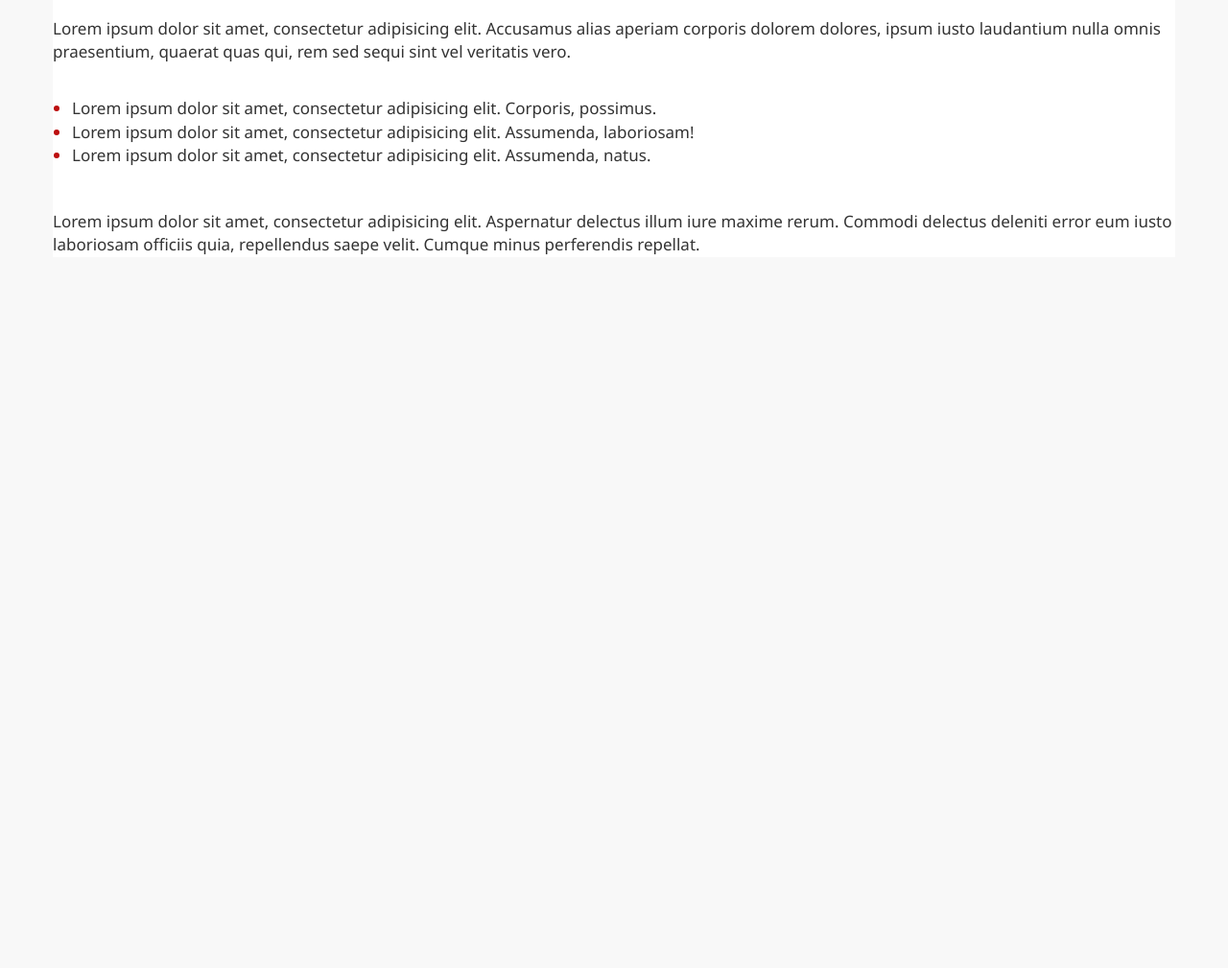
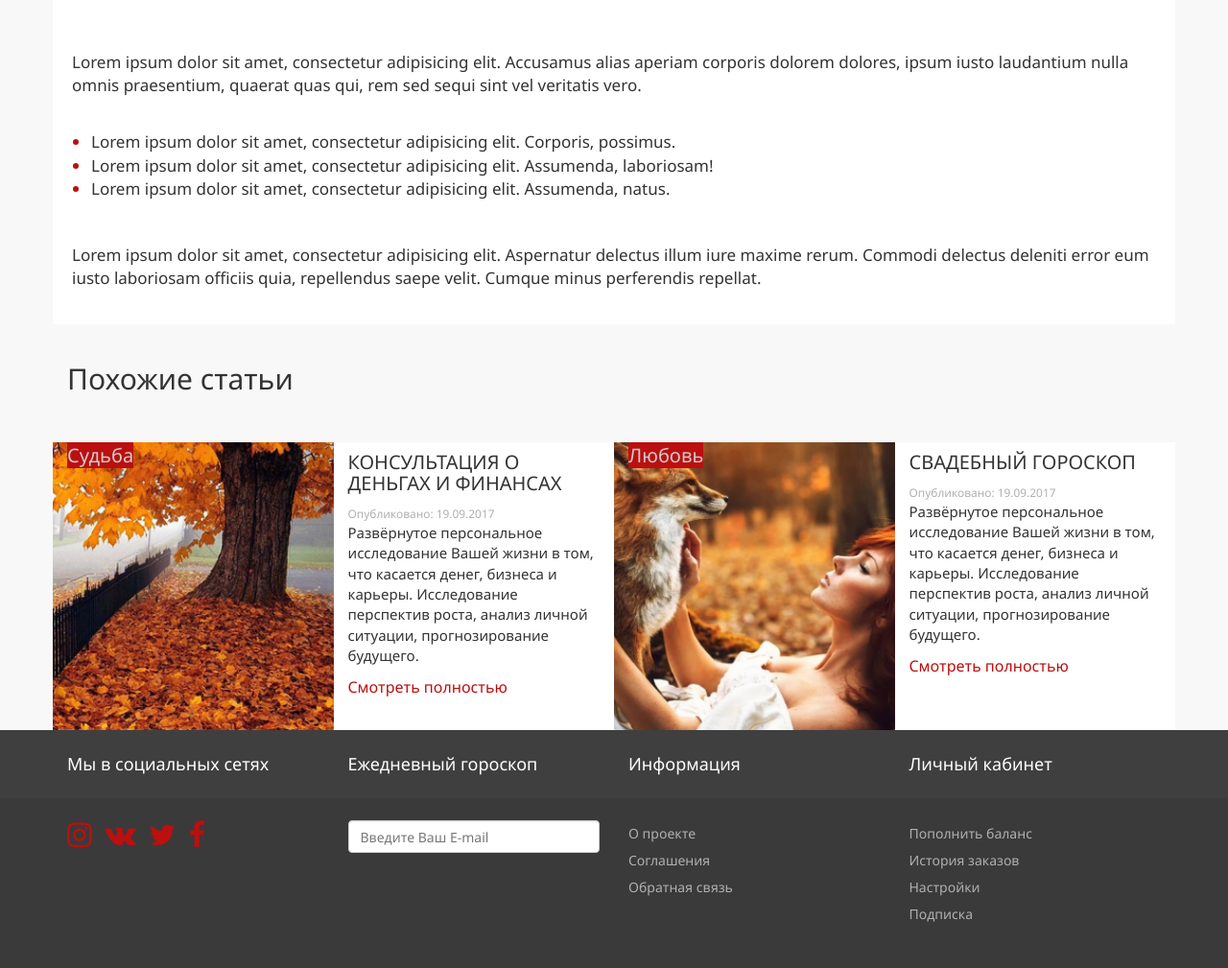
Before and after one commit to murkymao/veda, a plain HTML site: page rituals.html in a window 1280 px wide. Shown: the part 967-1976 px from the top of the page at 96% size. Before the commit the page ends 1235 px from the top, so only its background shows below. Drawn offline with Linux system fonts and the light colour scheme.

Commit message:
add footer to rituals.html

```diff
--- a/assets/css/style.css
+++ b/assets/css/style.css
@@ -315,8 +315,9 @@ input[type=text]:focus {
 /*RITUALS*/
 
 
-.rituals {
+div.container.rituals {
     background-color: #ffffff;
+    padding: 35px;
 }
 
 .rituals-main-text {
--- a/rituals.html
+++ b/rituals.html
@@ -129,7 +129,107 @@
             </div>
         </div>
     </div>
+    <br>
+    <div class="container"><h2>Похожие статьи</h2></div>
 </div>
+<br>
+<div class="container-fluid">
+    <div class="container bkg">
+        <div class="row divination">
+            <div class="row pre-footer">
+                <div class="col-lg-3 col-md-3 col-sm-6  tree divination-column"
+                     style="background-image: url(assets/img/tree.png); min-height:300px;
+    background-position: center;background-repeat: no-repeat;background-size: cover;">
+                    <span>Судьба</span>
+                </div>
+                <div class="col-lg-3 col-md-3 col-sm-6 divination-column"
+                     style="min-height: 300px">
+                    <h4>КОНСУЛЬТАЦИЯ О ДЕНЬГАХ И ФИНАНСАХ</h4>
+                    <small>Опубликовано: 19.09.2017</small>
+                    <br>
+                    <p>Развёрнутое персональное исследование Вашей жизни в том, что касается денег, бизнеса и карьеры.
+                        Исследование перспектив роста, анализ личной ситуации, прогнозирование будущего.</p>
+                    <a href="#">Смотреть полностью</a>
+                </div>
+                <div class="col-lg-3 col-md-3 col-sm-6  fox divination-column"
+                     style="background-image: url(assets/img/fox.png); min-height:300px;
+    background-position: center;background-repeat: no-repeat;background-size: cover;">
+                    <span>Любовь</span>
+                </div>
+                <div class="col-lg-3 col-md-3 col-sm-6 divination-column"
+                     style="min-height: 300px">
+                    <h4>СВАДЕБНЫЙ ГОРОСКОП</h4>
+                    <small>Опубликовано: 19.09.2017</small>
+                    <br>
+                    <p>Развёрнутое персональное исследование Вашей жизни в том, что касается денег, бизнеса и карьеры.
+                        Исследование перспектив роста, анализ личной ситуации, прогнозирование будущего.</p>
+                    <a href="#">Смотреть полностью</a>
+                </div>
+            </div>
+
+        </div>
+    </div>
+</div>
+<footer>
+    <nav class="container-fluid footer-first">
+
+        <div class="container">
+            <div class="row">
+                <div class="col-lg-3 col-md-3 col-sm-3 nav-bottom">
+                    <a href="#">Мы в социальных сетях</a>
+                </div>
+                <div class="col-lg-3 col-md-3 col-sm-3 nav-bottom">
+                    <a href="#">Ежедневный гороскоп</a>
+                </div>
+                <div class="col-lg-3 col-md-3 col-sm-3 nav-bottom">
+                    <a href="#">Информация</a>
+                </div>
+                <div class="col-lg-3 col-md-3 col-sm-3 nav-bottom">
+                    <a href="#">Личный кабинет</a>
+                </div>
+            </div>
+        </div>
+
+    </nav>
+    <div class="container-fluid footer-second">
+        <div class="container">
+            <div class="row">
+                <div class="col-lg-3 col-md-3 col-sm-3 nav-bottom">
+                    <a href="#"><i class="fa fa-instagram"
+                                   style="font-size: 30px; color: #bc0f0f;"></i></a>
+                    <a href="#"><i class="fa fa-vk"
+                                   style="font-size: 30px;color: #bc0f0f;"></i></a>
+                    <a href="#"><i class="fa fa-twitter"
+                                   style="font-size: 30px;color: #bc0f0f;"></i></a>
+                    <a href="#"><i class="fa fa-facebook"
+                                   style="font-size: 30px;color: #bc0f0f;"></i></a>
+                </div>
+                <div class="col-lg-3 col-md-3 col-sm-3 nav-bottom">
+                    <input type="email"
+                           class="form-control"
+                           id="email"
+                           placeholder="Введите Ваш E-mail"
+                           name="email">
+                </div>
+                <div class="col-lg-3 col-md-3 col-sm-3 nav-bottom grey-txt">
+                    <ul>
+                        <li><a href="#">О проекте</a></li>
+                        <li><a href="#">Соглашения</a></li>
+                        <li><a href="#">Обратная связь</a></li>
+                    </ul>
+                </div>
+                <div class="col-lg-3 col-md-3 col-sm-3 nav-bottom grey-txt">
+                    <ul>
+                        <li><a href="#">Пополнить баланс</a></li>
+                        <li><a href="#">История заказов</a></li>
+                        <li><a href="#">Настройки</a></li>
+                        <li><a href="#">Подписка</a></li>
+                    </ul>
+                </div>
+            </div>
+        </div>
+    </div>
+</footer>
 
 </body>
 </html>
```
